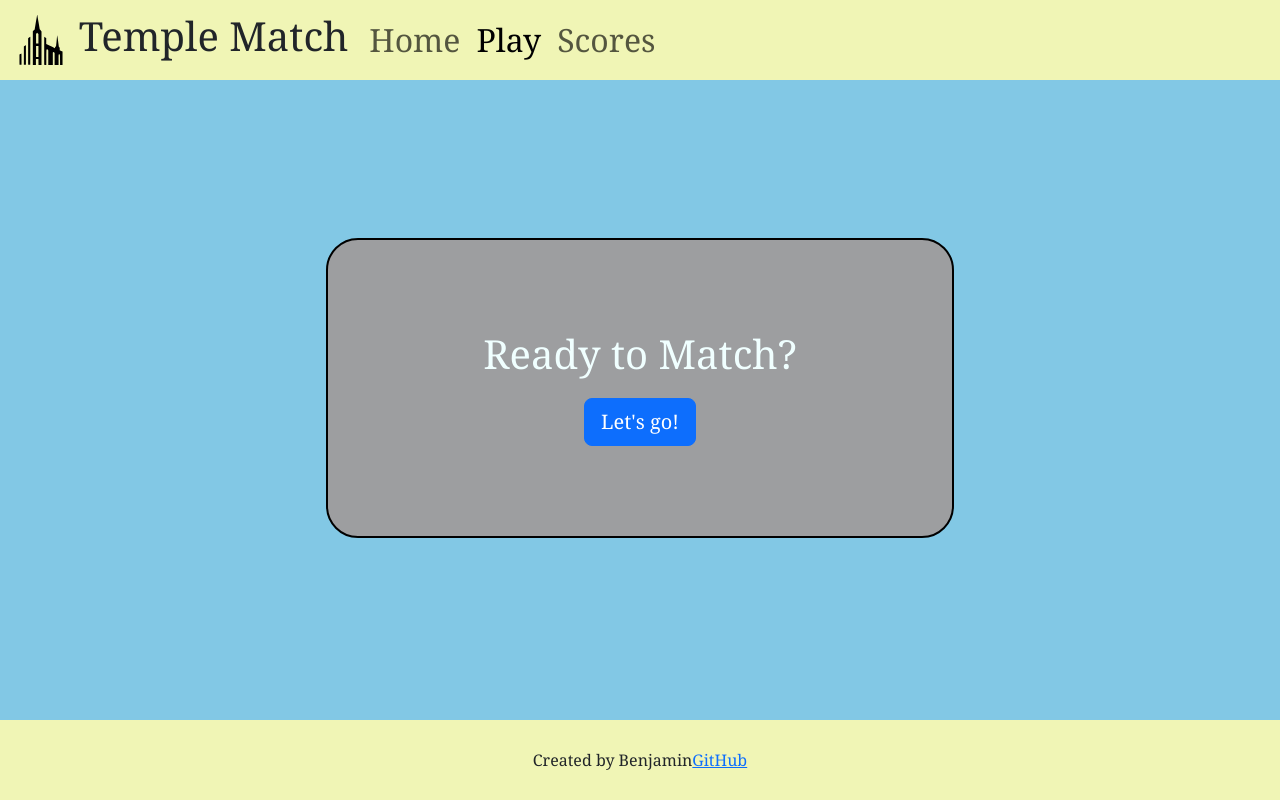
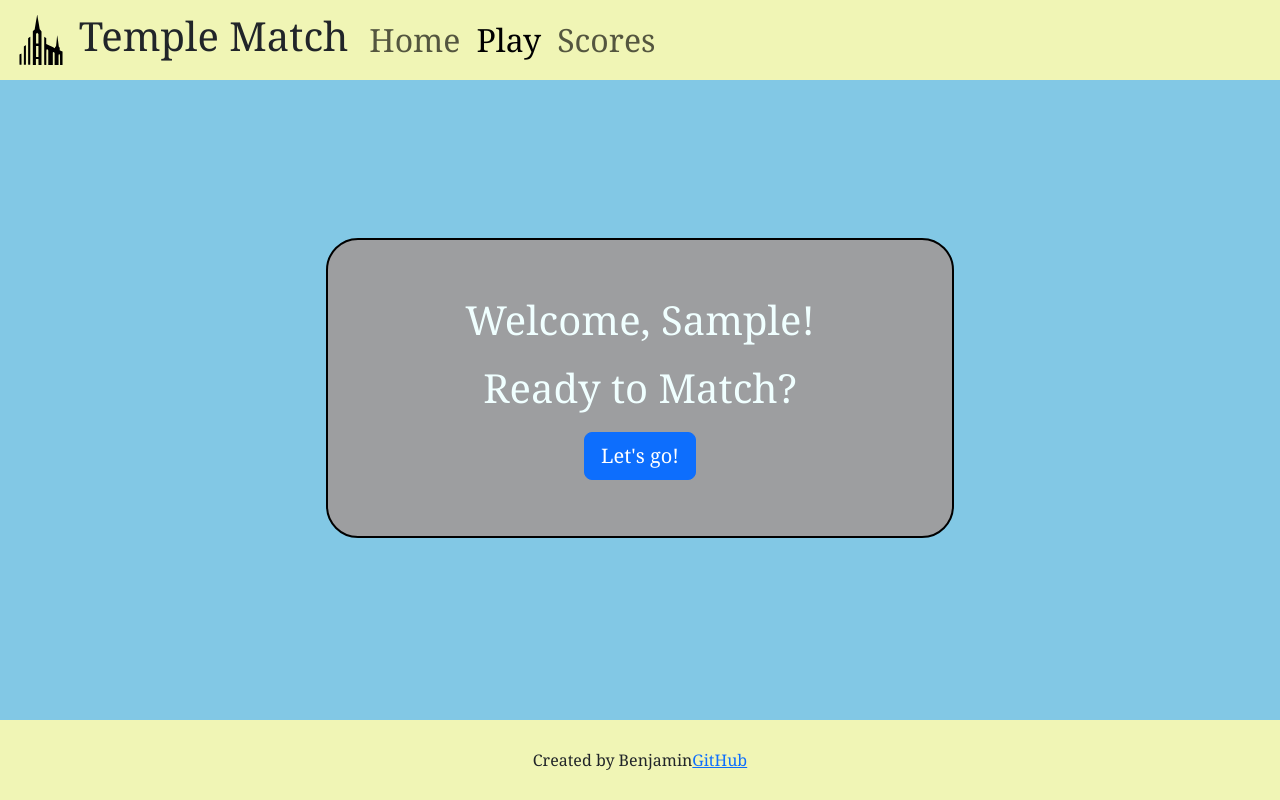
Before and after one commit to Baboonebyu/startupW2026, a React (Vite) app: page / in a window 1280 px wide. Both pictures are taken after typing "Sample", "Sample123" into the empty fields and a click on the button "Create Account". Built offline with nearby package versions, Linux system fonts and the light colour scheme.

Commit message:
It now will welcome the logged in user

```diff
--- a/src/start/start.jsx
+++ b/src/start/start.jsx
@@ -1,6 +1,8 @@
-import React from 'react';
+import React, { useContext } from 'react';
 import './start.css';
+import { UserContext } from '../UserContext';
 export function Play() {
+    const { user } = useContext(UserContext);
   return (
     <main className=" body container-fluid  text-center startMain">
 
@@ -8,6 +10,9 @@ export function Play() {
 
 
     <h1>
+        Welcome, {user.username}!
+        </h1>
+        <h1>
         Ready to
         Match?
     </h1>
```
